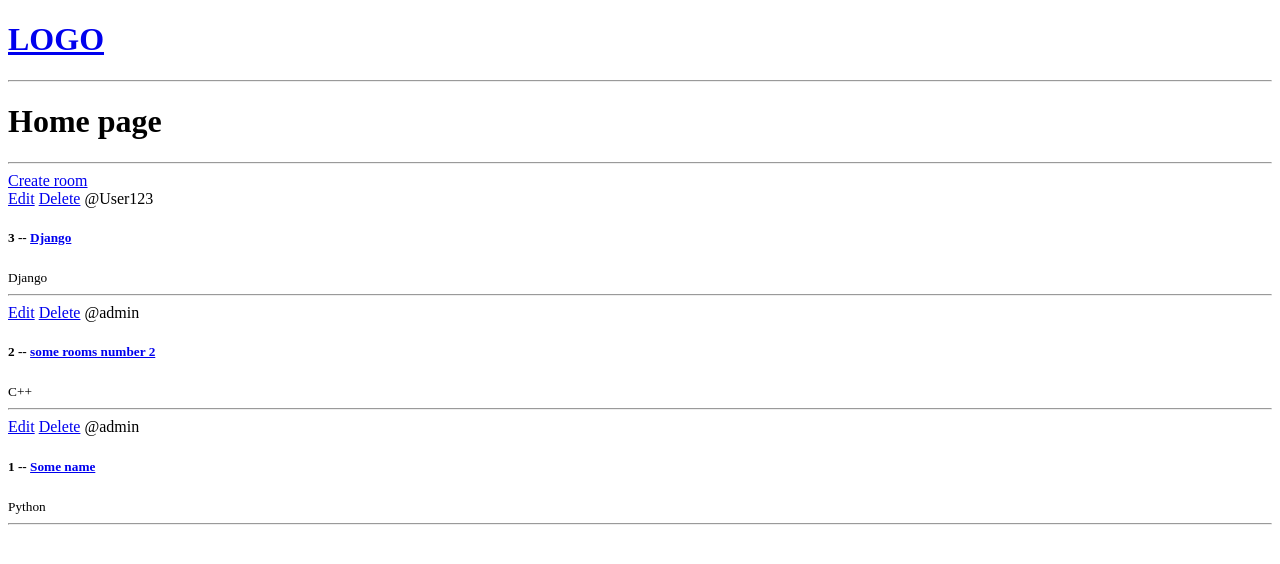
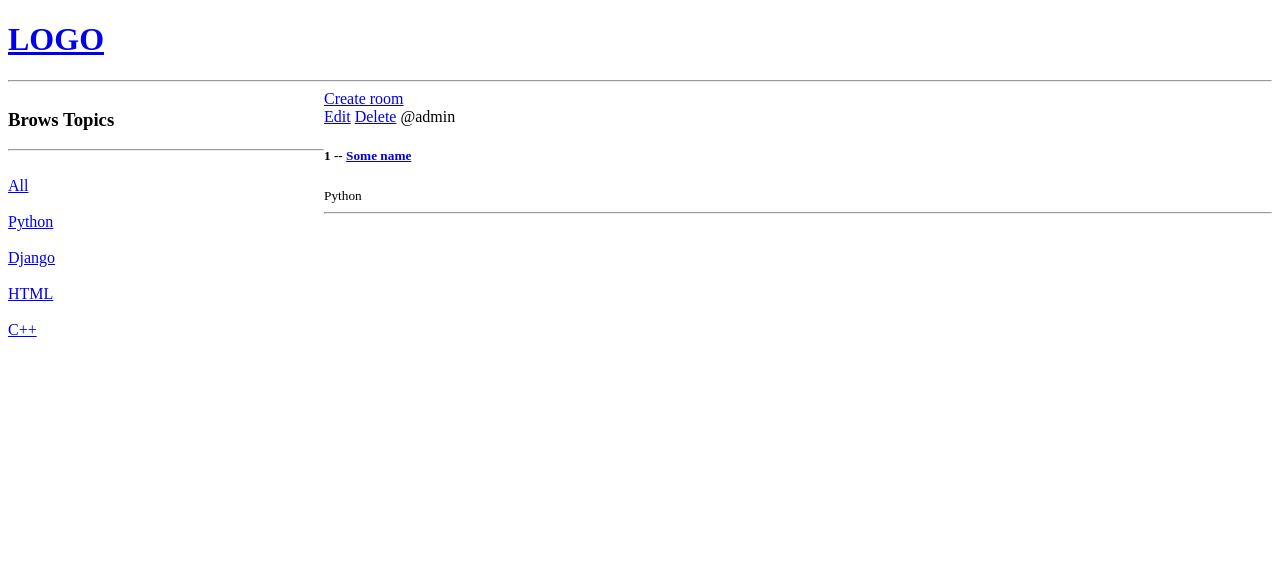
Before and after one commit to PaulAlekseev/Django-test-project, a Django app: a page that uses main/templates/main/home.html in a window 1280 px wide. Shown: the top 564 px of the page. Run offline with Django 4.2, Linux system fonts and the light colour scheme; data comes from the database, SQL or seed files in the repository.

Commit message:
added room filter

```diff
--- a/main/templates/main/home.html
+++ b/main/templates/main/home.html
@@ -1,10 +1,35 @@
 {% extends 'layout.html' %}
-
 
 {% block content %}
 
-<h1>Home page</h1>
+<style>
+    .home-container{
+        display: grid;
+        grid-template-columns: 1fr 3fr;
+    }
+</style>
+
+<div class="home-container">
+
+    <div>
+        <h3>Brows Topics</h3>
         <hr>
+        <br>
+
+        <div>
+                <a href="{% url 'home' %}">All</a>
+        </div>
+
+        <br>
+        {% for topic in topics %}
+
+            <div>
+                <a href="{% url 'home' %}?q={{topic.name}}">{{topic.name}}</a>
+            </div>
+            <br>
+        {% endfor %}
+
+    </div>
 
     <div>
 
@@ -27,4 +52,6 @@
 
     </div>
 
+</div>
+
 {% endblock content %}
--- a/main/views.py
+++ b/main/views.py
@@ -1,10 +1,19 @@
 from django.shortcuts import render, redirect
-from .models import Room
+from .models import Room, Topic
 from .forms import RoomForm
 
 def home(request):
-    rooms = Room.objects.all()
-    context = {'rooms': rooms}
+    q = request.GET.get('q')
+    if request.GET.get('q') != None:
+        q = request.GET.get('q')
+    else:
+        q = ''
+
+    rooms = Room.objects.filter(topic__name__contains=q)
+
+    topics = Topic.objects.all()
+
+    context = {'rooms': rooms, 'topics':topics}
     return render(request, 'main/home.html', context)
 
 
```
Lines whose indentation alone changed are shown as unchanged.
